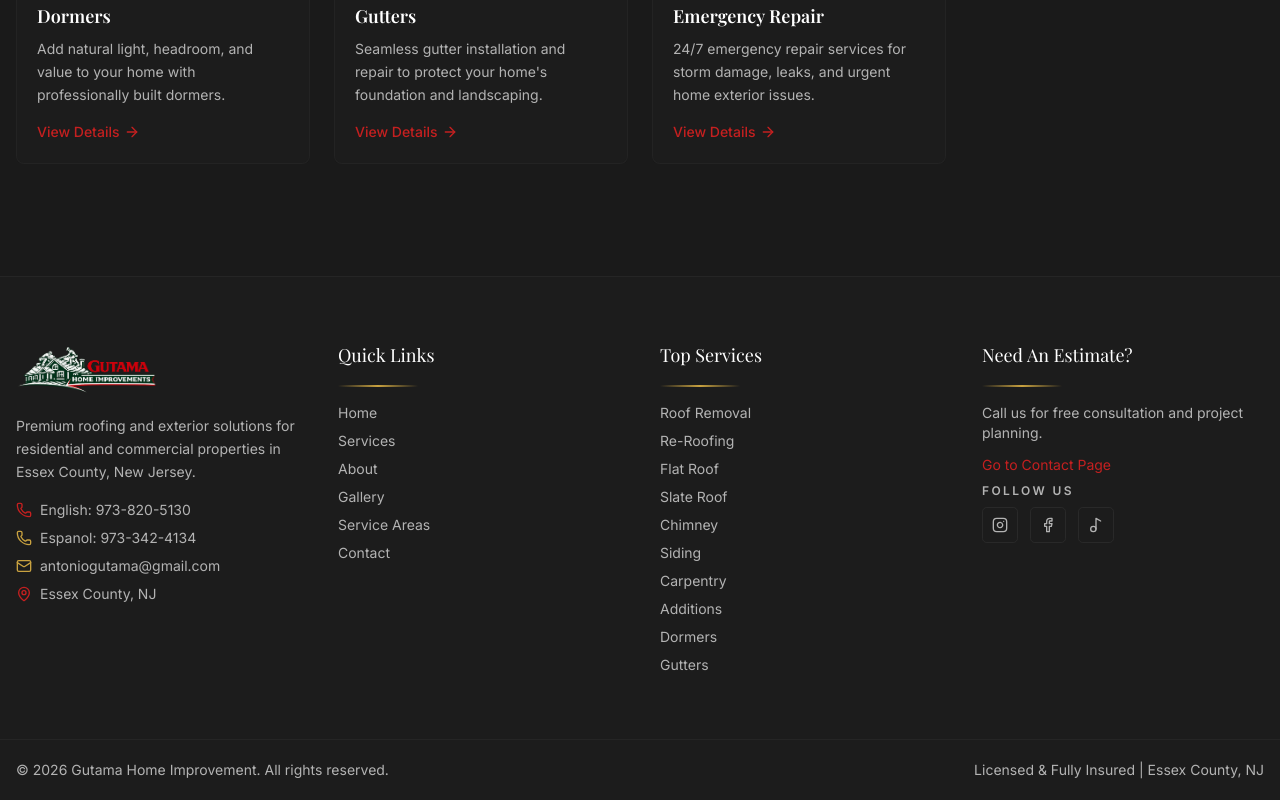
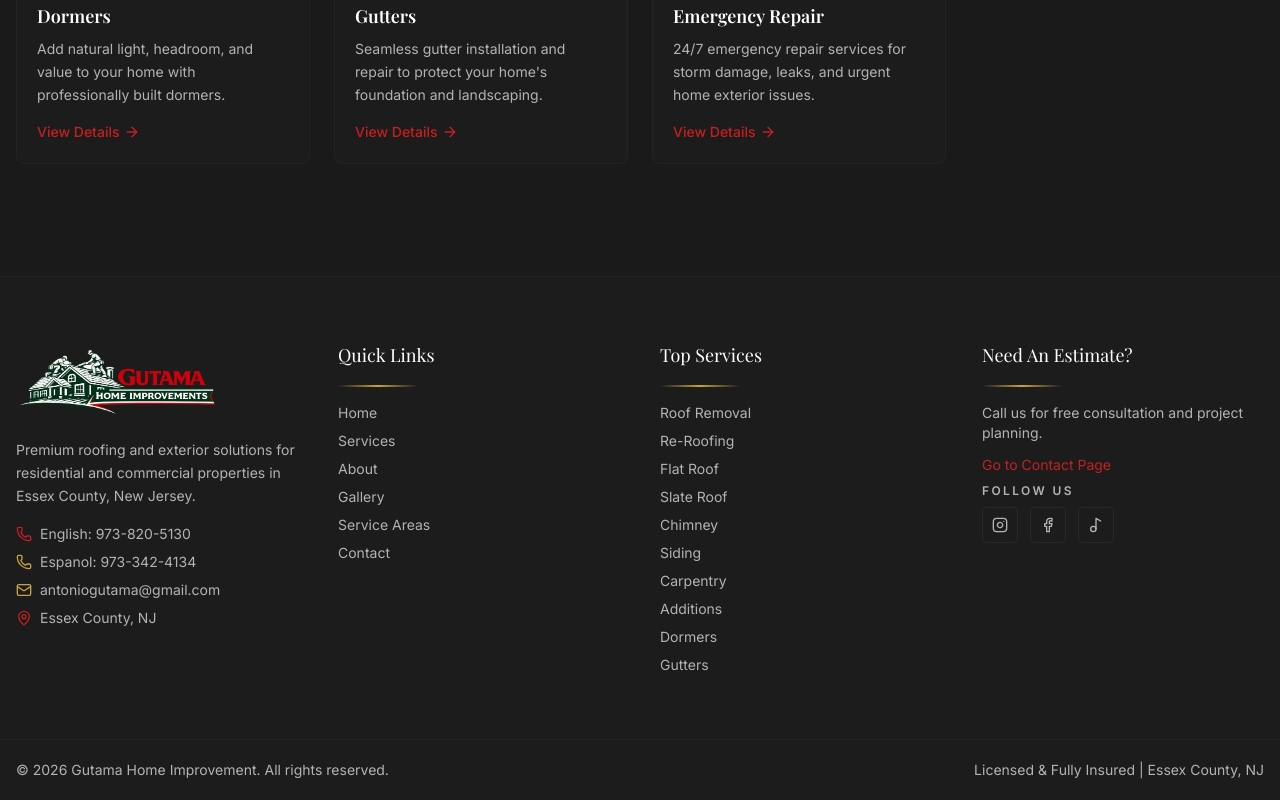
Before and after one commit to MohammedSarfaraz-droid/gutama, a Next.js app: page /services in a window 1280 px wide. Shown: the part 1606-2406 px from the top of the page. Built offline with nearby package versions, Linux system fonts and the light colour scheme; a web font is replaced by a local one.

Commit message:
fix: update text color in HeroSection and adjust logo size in Footer for better visibility

```diff
--- a/src/components/Home/hero-section.tsx
+++ b/src/components/Home/hero-section.tsx
@@ -47,7 +47,7 @@ export function HeroSection() {
           </h1>
         </Reveal>
         <Reveal delay={0.14}>
-          <p className="mx-auto mt-6 max-w-2xl text-lg text-muted-foreground md:text-xl">
+          <p className="mx-auto mt-6 max-w-2xl text-lg text-[#FFFFFF] md:text-xl">
             Trusted across {siteConfig.business.regionLabel}, delivering high-craftsmanship service for residential and commercial properties.
           </p>
         </Reveal>
--- a/src/components/layout/footer.tsx
+++ b/src/components/layout/footer.tsx
@@ -38,7 +38,7 @@ export function Footer() {
       <div className="mx-auto grid w-full max-w-7xl grid-cols-1 gap-10 px-4 py-16 md:grid-cols-2 lg:grid-cols-4">
         <div>
           <Link href="/" className="inline-flex">
-            <Image src="/images/logo2.png" alt={siteConfig.business.name} width={124} height={48} quality={60} sizes="124px" className="h-14 w-auto object-contain" />
+            <Image src="/images/logo2.png" alt={siteConfig.business.name} width={180} height={72} quality={60} sizes="360px" className="h-20 w-auto object-contain" />
           </Link>
           <p className="mt-3 text-sm leading-relaxed text-muted-foreground">{siteConfig.business.description}</p>
           <div className="mt-4 space-y-2 text-sm">
```
